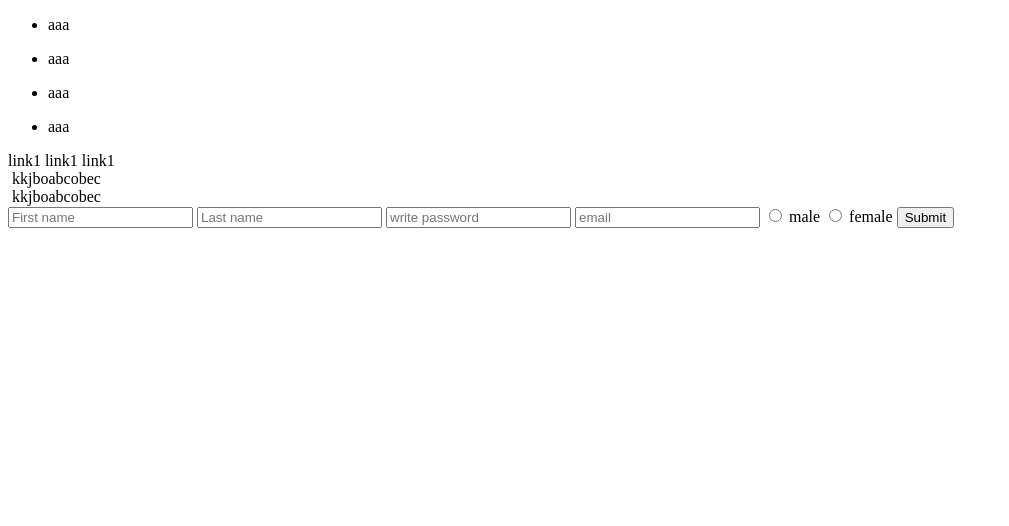
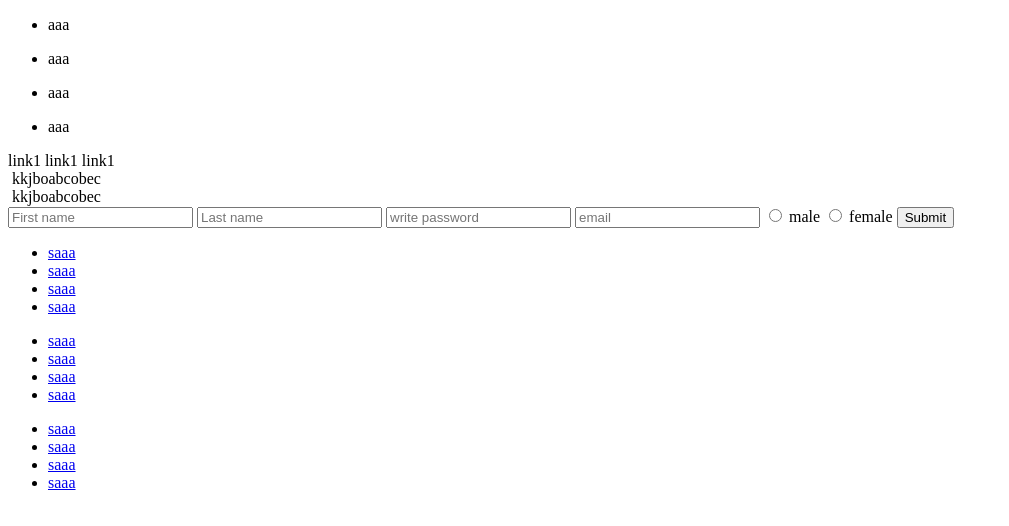
Before and after one commit to ArgishtiKhurshudyan/Html-bootcamp-class, a plain HTML site: page index.html in a window 1280 px wide. Shown: the whole page, without its empty margins (0-1009 px from the left). Drawn offline with Linux system fonts and the light colour scheme.

Commit message:
feat: footer_container in footer i add  ul li and <a></a> tags

```diff
--- a/index.html
+++ b/index.html
@@ -64,5 +64,43 @@
 
         </div>
     </section>
+    <footer class="footer_container">
+        <ul>
+            <li>
+                <a href="#">saaa</a>
+            </li>
+            <li>
+                <a href="#">saaa</a>
+            </li>            <li>
+                <a href="#">saaa</a>
+            </li>            <li>
+                <a href="#">saaa</a>
+            </li>
+        </ul>
+        <ul>
+            <li>
+                <a href="#">saaa</a>
+            </li>
+            <li>
+                <a href="#">saaa</a>
+            </li>            <li>
+                <a href="#">saaa</a>
+            </li>            <li>
+                <a href="#">saaa</a>
+            </li>
+        </ul>
+        <ul>
+            <li>
+                <a href="#">saaa</a>
+            </li>
+            <li>
+                <a href="#">saaa</a>
+            </li>            <li>
+                <a href="#">saaa</a>
+            </li>            <li>
+                <a href="#">saaa</a>
+            </li>
+        </ul>
+    </footer>
 </body>
 </html>
```
